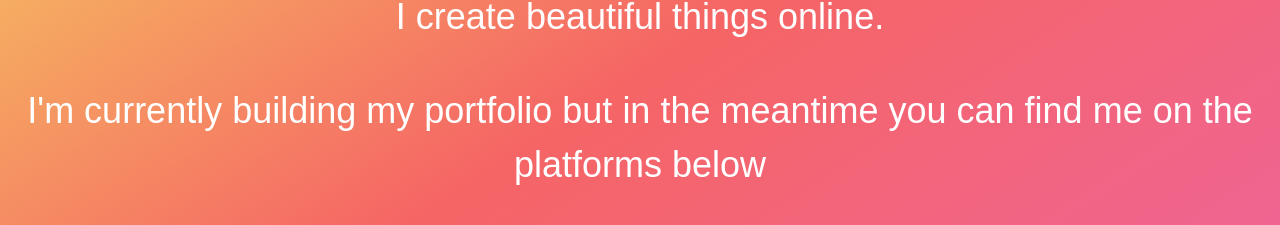
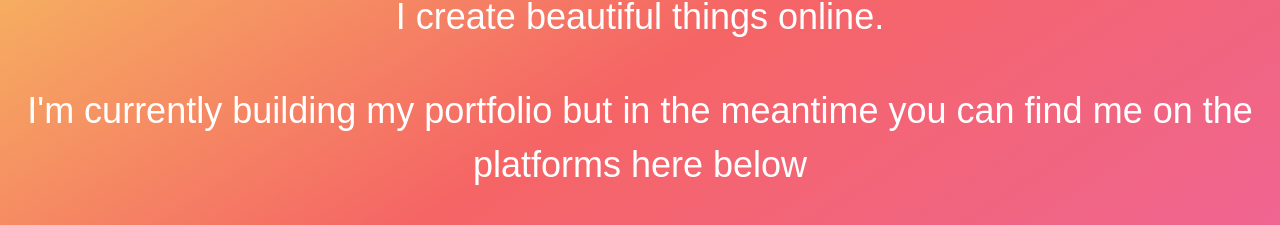
Before and after one commit to evakarls/portfolio, a Nuxt app: page / in a window 1280 px wide. Shown: the part 343-568 px from the top of the page. Built offline with nearby package versions, Linux system fonts and the light colour scheme.

Commit message:
minor text modification

```diff
--- a/pages/index.vue
+++ b/pages/index.vue
@@ -5,7 +5,7 @@
         <h1 class="text-2xl sm:text-6xl my-8">Hello, I'm Eva 👋</h1>
         <h2 class="text-sm font-light sm:text-4xl">I create beautiful things online.</h2>
       </div>
-        <h3 class="font-light text-sm sm:text-4xl my-10">I'm currently building my portfolio but in the meantime you can find me on the platforms below</h3>
+        <h3 class="font-light text-sm sm:text-4xl my-10">I'm currently building my portfolio but in the meantime you can find me on the platforms here below</h3>
         <div class="motion-safe:animate-bounce text-4xl sm:text-5xl mb-5">👇</div>
     </section>
 
```
